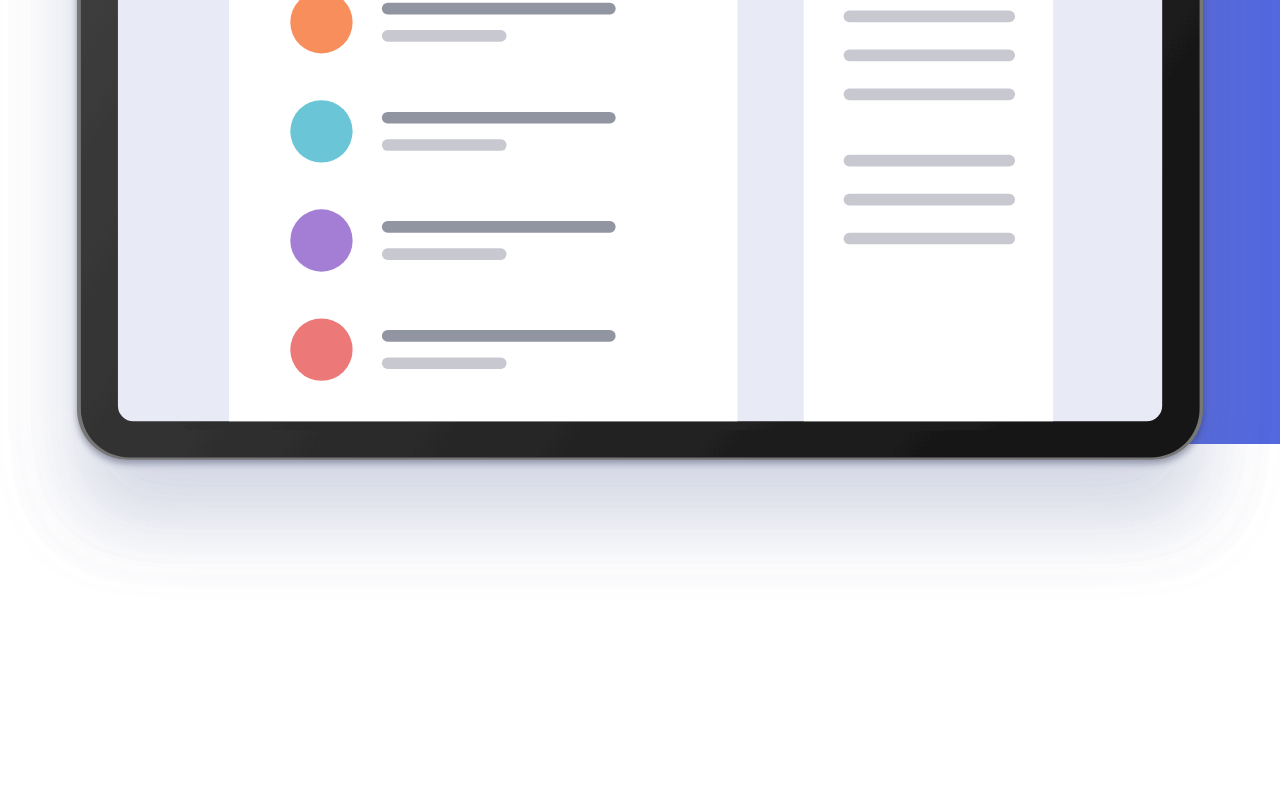
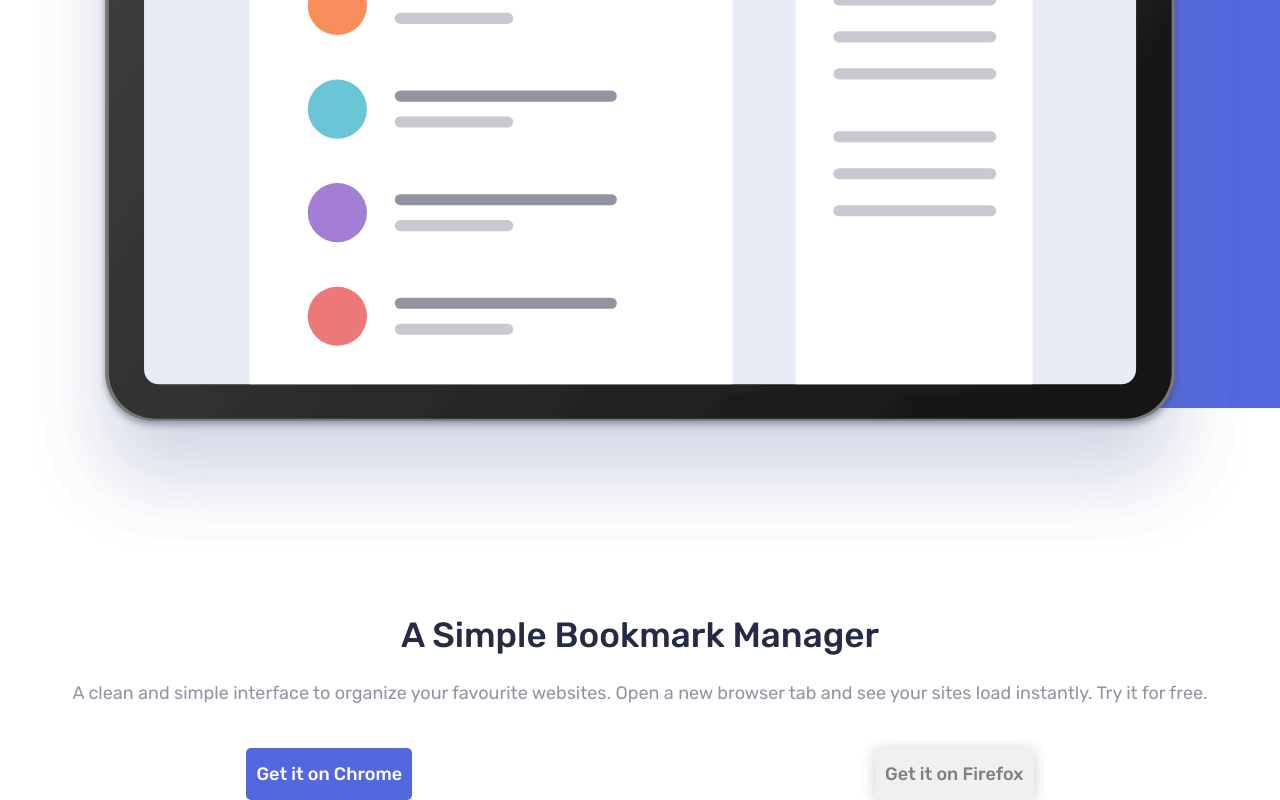
Before and after one commit to emil-owczarek/bookmark, a React (Create React App) app in the folder bookmark_app/: page / in a window 1280 px wide. Shown: the part 459-1259 px from the top of the page. Before the commit the page ends 1061 px from the top, so only its background shows below. Built offline with nearby package versions, Linux system fonts and the light colour scheme.

Commit message:
add introduction section

```diff
--- a/bookmark_app/src/App.jsx
+++ b/bookmark_app/src/App.jsx
@@ -1,4 +1,5 @@
 import Hero from './components/hero/Hero';
+import Introduction from './components/introduction/introduction';
 import Navigation from './components/navigation/Navigation';
 
 const App = () => {
@@ -6,6 +7,7 @@
     <div>
       <Navigation />
       <Hero />
+      <Introduction />
     </div>
   );
 };
--- a/bookmark_app/src/components/hero/Hero.scss
+++ b/bookmark_app/src/components/hero/Hero.scss
@@ -1,9 +1,12 @@
 .hero {
   width: 100%;
-  position: absolute;
+  position: relative;
+  margin-bottom: 60px;
 
   &__image {
-    width: 100%;
+    display: block;
+    width: 95%;
+    margin: 0 auto;
   }
 
   &__bubble {
--- /dev/null
+++ b/bookmark_app/src/components/introduction/introduction.jsx
@@ -0,0 +1,27 @@
+const Introduction = () => {
+  return (
+    <div className="introduction">
+      <h1 className="introduction__title">A Simple Bookmark Manager</h1>
+      <p className="introduction__description">
+        A clean and simple interface to organize your favourite websites. Open a
+        new browser tab and see your sites load instantly. Try it for free.
+      </p>
+      <div className="introduction__buttons">
+        <a
+          className="introduction__button introduction__button--blue"
+          href="www"
+        >
+          Get it on Chrome
+        </a>
+        <a
+          className="introduction__button introduction__button--white"
+          href="www"
+        >
+          Get it on Firefox
+        </a>
+      </div>
+    </div>
+  );
+};
+
+export default Introduction;
--- /dev/null
+++ b/bookmark_app/src/components/introduction/introduction.scss
@@ -0,0 +1,42 @@
+.introduction {
+  padding: 0 15px;
+  text-align: center;
+
+  &__title {
+    color: $color-dark-blue;
+    font-weight: $font-weight-medium;
+    font-size: 35px;
+    line-height: 45px;
+    padding-bottom: 20px;
+  }
+
+  &__description {
+    color: $color-grayish;
+    line-height: 30px;
+    padding-bottom: 40px;
+  }
+
+  &__buttons {
+    display: flex;
+    justify-content: space-around;
+  }
+
+  &__button {
+    padding: 17px 10px;
+    text-decoration: none;
+    border-radius: 5px;
+
+    &--blue {
+      color: white;
+      font-weight: $font-weight-medium;
+      background-color: $color-light-blue;
+    }
+
+    &--white {
+      color: gray; // $color-grayish
+      font-weight: $font-weight-medium;
+      background-color: rgb(240, 240, 240);
+      box-shadow: 0px 2px 15px 0px rgb(203 204 217);
+    }
+  }
+}
--- a/bookmark_app/src/styles/main.scss
+++ b/bookmark_app/src/styles/main.scss
@@ -3,6 +3,7 @@
 
 @import '../components/navigation/Navigations.scss';
 @import '../components/hero/Hero.scss';
+@import '../components/introduction/introduction.scss';
 
 body {
   font-size: $body-font-size;
```
